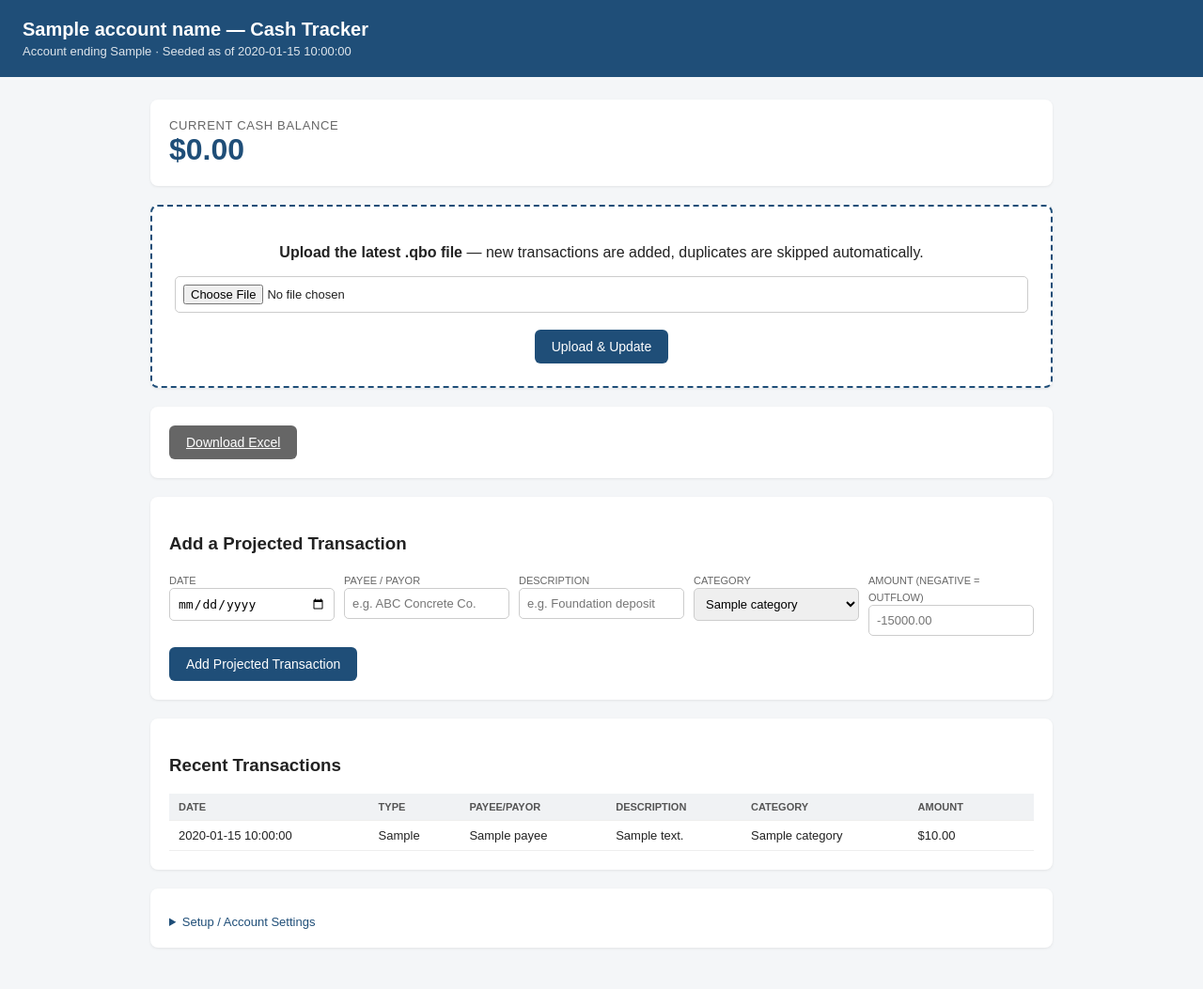
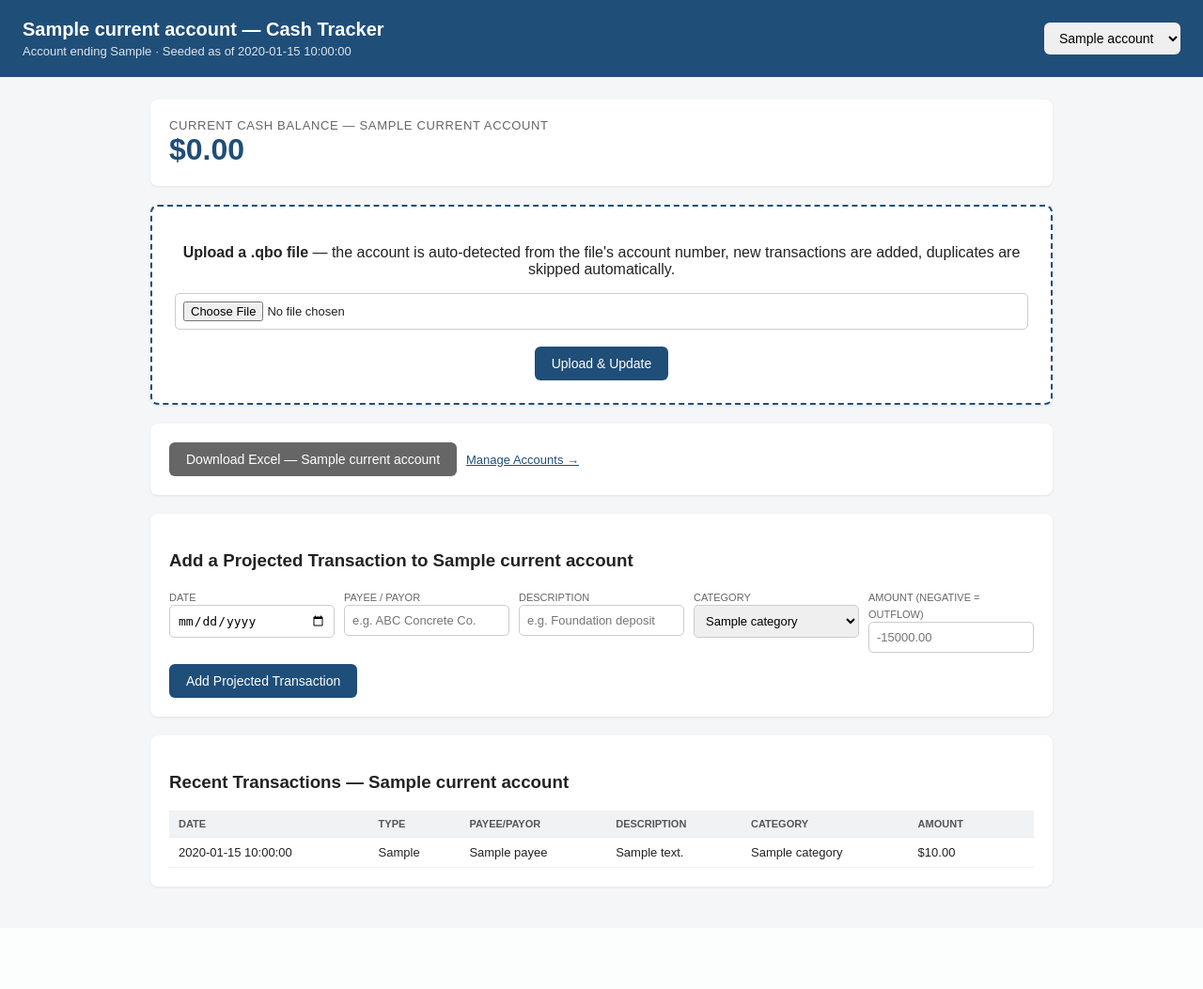
Before and after one commit to montgomerygunn-hub/walk-ons-cash, a Flask app: template nc_cash_app/templates/index.html in a window 1280 px wide. Shown: the whole page at 94% size. After the commit the page ends 946 px from the top, so only its background shows below. Run offline with Flask 3, Linux system fonts and the light colour scheme; the template is opened without the code that fills it: most values are stand-ins (such as "Sample title", 1, 10 or a date in 2020).

Commit message:
Update index.html

```diff
--- a/nc_cash_app/templates/index.html
+++ b/nc_cash_app/templates/index.html
@@ -2,19 +2,15 @@
 <html lang="en">
 <head>
 <meta charset="utf-8">
-<title>NC Cash Tracker</title>
+<title>Walk-On's Cash Tracker</title>
 <meta name="viewport" content="width=device-width, initial-scale=1">
 <style>
-  :root {
-    --blue: #1F4E78;
-    --green: #E2EFDA;
-    --yellow: #FFF2CC;
-    --grey: #808080;
-  }
+  :root { --blue: #1F4E78; --green: #E2EFDA; --yellow: #FFF2CC; --grey: #808080; }
   body { font-family: Arial, Helvetica, sans-serif; margin: 0; background: #f4f6f8; color: #222; }
-  header { background: var(--blue); color: white; padding: 20px 24px; }
+  header { background: var(--blue); color: white; padding: 20px 24px; display: flex; justify-content: space-between; align-items: center; flex-wrap: wrap; gap: 10px; }
   header h1 { margin: 0; font-size: 20px; }
   header .sub { font-size: 13px; opacity: 0.85; margin-top: 4px; }
+  header select { padding: 8px 12px; border-radius: 6px; border: none; font-size: 14px; }
   .wrap { max-width: 960px; margin: 0 auto; padding: 24px; }
   .card { background: white; border-radius: 8px; padding: 20px; margin-bottom: 20px; box-shadow: 0 1px 3px rgba(0,0,0,0.08); }
   .balance { font-size: 32px; font-weight: bold; color: var(--blue); }
@@ -30,7 +26,7 @@
   tr.Projected { background: var(--yellow); }
   .amt-neg { color: #922; }
   form.inline { display: inline; }
-  .btn { background: var(--blue); color: white; border: none; padding: 10px 18px; border-radius: 6px; cursor: pointer; font-size: 14px; }
+  .btn { background: var(--blue); color: white; border: none; padding: 10px 18px; border-radius: 6px; cursor: pointer; font-size: 14px; text-decoration: none; display: inline-block; }
   .btn.secondary { background: #666; }
   .btn.small { padding: 4px 10px; font-size: 12px; }
   .btn.danger { background: #c0392b; }
@@ -39,13 +35,22 @@
   label { font-size: 11px; color: #666; text-transform: uppercase; }
   .actions { display: flex; gap: 10px; align-items: center; flex-wrap: wrap; }
   .upload-box { border: 2px dashed #1F4E78; border-radius: 8px; padding: 24px; text-align: center; }
-  details summary { cursor: pointer; font-size: 13px; color: var(--blue); margin-top: 8px; }
+  a.manage-link { font-size: 13px; color: var(--blue); }
 </style>
 </head>
 <body>
 <header>
-  <h1>{{ account_name }} — Cash Tracker</h1>
-  <div class="sub">Account ending {{ last4 }} · Seeded as of {{ as_of_date }}</div>
+  <div>
+    <h1>{{ current_account.name }} — Cash Tracker</h1>
+    <div class="sub">Account ending {{ current_account.last4 }} · Seeded as of {{ current_account.as_of_date }}</div>
+  </div>
+  <form method="get" action="/">
+    <select name="account_id" onchange="this.form.submit()">
+      {% for a in accounts %}
+      <option value="{{ a.id }}" {% if a.id == current_account.id %}selected{% endif %}>{{ a.name }}</option>
+      {% endfor %}
+    </select>
+  </form>
 </header>
 <div class="wrap">
 
@@ -58,13 +63,13 @@
   {% endwith %}
 
   <div class="card">
-    <div class="balance-label">Current Cash Balance</div>
+    <div class="balance-label">Current Cash Balance — {{ current_account.name }}</div>
     <div class="balance">${{ "%.2f"|format(balance) }}</div>
   </div>
 
   <div class="card upload-box">
     <form action="/upload" method="post" enctype="multipart/form-data">
-      <p><strong>Upload the latest .qbo file</strong> — new transactions are added, duplicates are skipped automatically.</p>
+      <p><strong>Upload a .qbo file</strong> — the account is auto-detected from the file's account number, new transactions are added, duplicates are skipped automatically.</p>
       <input type="file" name="qbo_file" accept=".qbo,.ofx" required>
       <br><br>
       <button class="btn" type="submit">Upload &amp; Update</button>
@@ -73,13 +78,15 @@
 
   <div class="card">
     <div class="actions">
-      <a class="btn secondary" href="/download">Download Excel</a>
+      <a class="btn secondary" href="/download/{{ current_account.id }}">Download Excel — {{ current_account.name }}</a>
+      <a class="manage-link" href="/accounts">Manage Accounts &rarr;</a>
     </div>
   </div>
 
   <div class="card">
-    <h3>Add a Projected Transaction</h3>
+    <h3>Add a Projected Transaction to {{ current_account.name }}</h3>
     <form action="/add" method="post">
+      <input type="hidden" name="account_id" value="{{ current_account.id }}">
       <div class="grid">
         <div>
           <label>Date</label>
@@ -111,7 +118,7 @@
   </div>
 
   <div class="card">
-    <h3>Recent Transactions</h3>
+    <h3>Recent Transactions — {{ current_account.name }}</h3>
     <table>
       <thead>
         <tr>
@@ -141,33 +148,6 @@
     </table>
   </div>
 
-  <div class="card">
-    <details>
-      <summary>Setup / Account Settings</summary>
-      <form action="/settings" method="post" style="margin-top: 12px;">
-        <div class="grid">
-          <div>
-            <label>Account Name</label>
-            <input type="text" name="account_name" value="{{ account_name }}">
-          </div>
-          <div>
-            <label>Starting Balance</label>
-            <input type="number" step="0.01" name="starting_balance">
-          </div>
-          <div>
-            <label>As-Of Date</label>
-            <input type="date" name="as_of_date">
-          </div>
-          <div>
-            <label>Account Last 4</label>
-            <input type="text" name="account_last4" maxlength="4" value="{{ last4 }}">
-          </div>
-        </div>
-        <button class="btn secondary" type="submit">Save Settings</button>
-      </form>
-    </details>
-  </div>
-
 </div>
 </body>
 </html>
```
